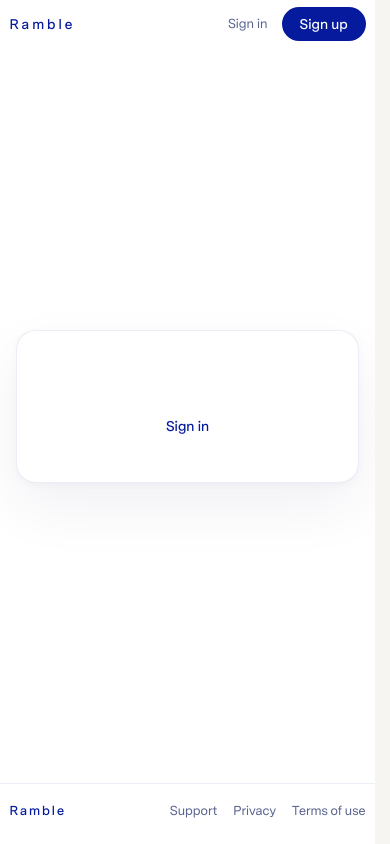
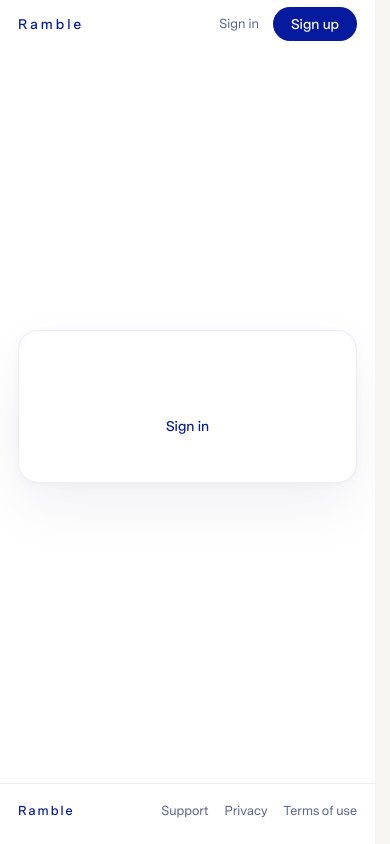
Before and after one commit to RoyKeane94/Ramble, a Django app: template templates/accounts/signup_result.html in a window 390 px wide. Run offline with Django 5.2, Linux system fonts and the light colour scheme; the template is opened without the code that fills it, so the values that code supplies are empty.

Commit message:
Updated mobile navbar and footer

```diff
--- a/static/css/ramble.css
+++ b/static/css/ramble.css
@@ -2997,6 +2997,8 @@ a.album-chip:focus-visible {
 @media (max-width: 800px) {
   :root {
     --content: calc(100% - 2 * var(--pad));
+    /* Keep navbar/footer edges aligned with page content */
+    --chrome: calc(100% - 2 * var(--pad));
   }
 
   .shell-take--with-albums .take-layout {
@@ -3063,12 +3065,23 @@ a.album-chip:focus-visible {
   letter-spacing: -0.0275em;
 }
 
+/* Match header/footer chrome to the auth card edges */
+.is-auth-page .navbar-inner,
+.is-auth-page .footer .footer-inner {
+  width: min(440px, calc(100% - 2 * var(--pad)));
+}
+
+.is-auth-page:has(.auth-shell--signup) .navbar-inner,
+.is-auth-page:has(.auth-shell--signup) .footer .footer-inner {
+  width: min(920px, calc(100% - 2 * var(--pad)));
+}
+
 .is-auth-page main {
   display: flex;
   align-items: center;
   justify-content: center;
   flex: 1;
-  padding: 48px 24px 72px;
+  padding: 48px var(--pad) 72px;
 }
 
 .auth-shell {
@@ -3486,7 +3499,7 @@ a.album-chip:focus-visible {
 
 @media (max-width: 480px) {
   .is-auth-page main {
-    padding: 28px 16px 48px;
+    padding: 28px var(--pad) 48px;
   }
 
   .auth-card {
--- a/templates/base.html
+++ b/templates/base.html
@@ -14,7 +14,7 @@
   <link rel="preconnect" href="https://fonts.gstatic.com" crossorigin>
   <link href="https://fonts.googleapis.com/css2?family=Inter:wght@400;500;600;650;700&display=swap" rel="stylesheet">
   {% block extra_head %}{% endblock %}
-  <link rel="stylesheet" href="{% static 'css/ramble.css' %}?v=app39">
+  <link rel="stylesheet" href="{% static 'css/ramble.css' %}?v=app41">
 </head>
 <body class="{% if user.is_authenticated %}is-signed-in {% endif %}{% block body_class %}{% endblock %}"{% block body_attrs %}{% endblock %}>
   <div class="atmosphere" aria-hidden="true"></div>
```
